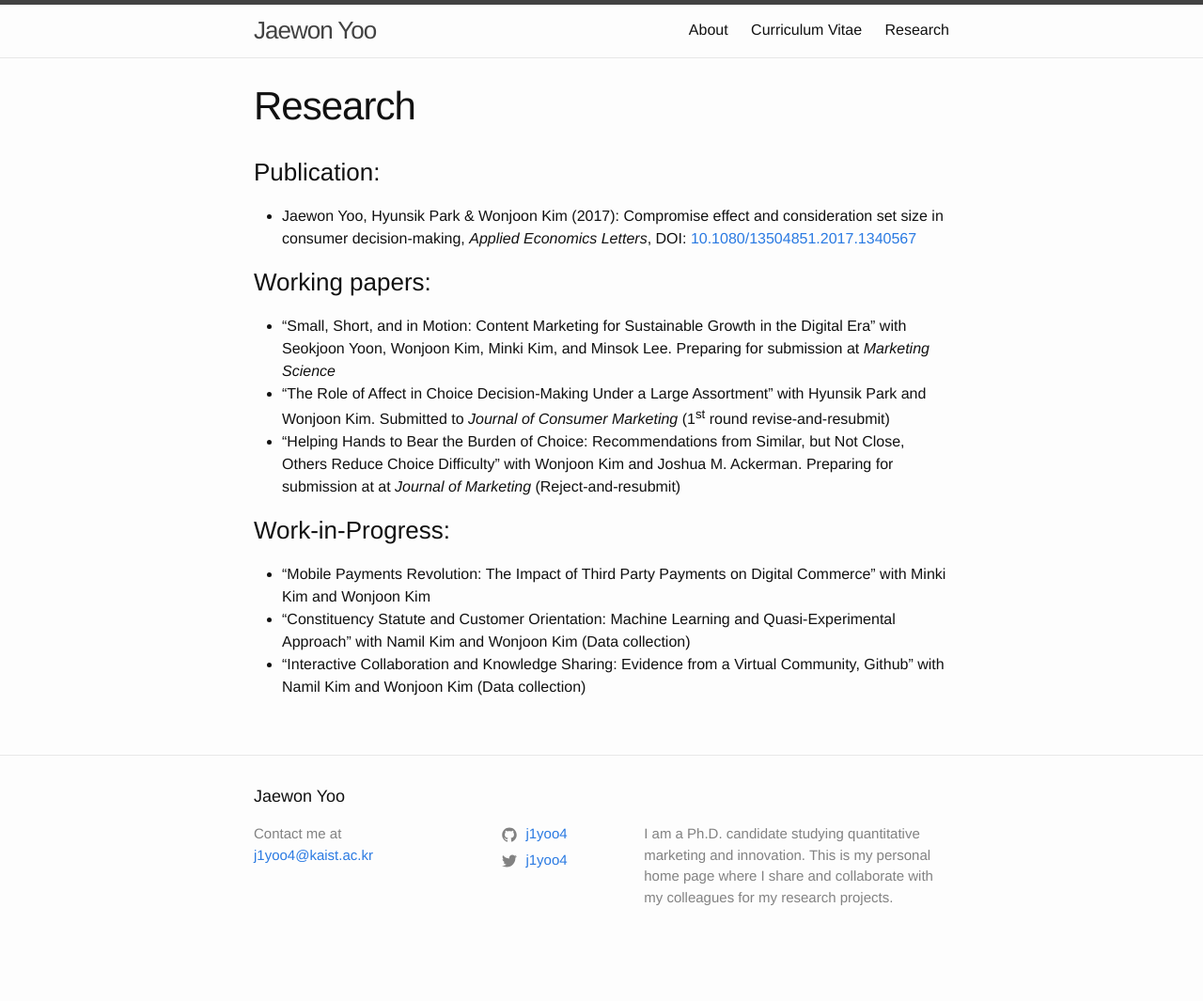
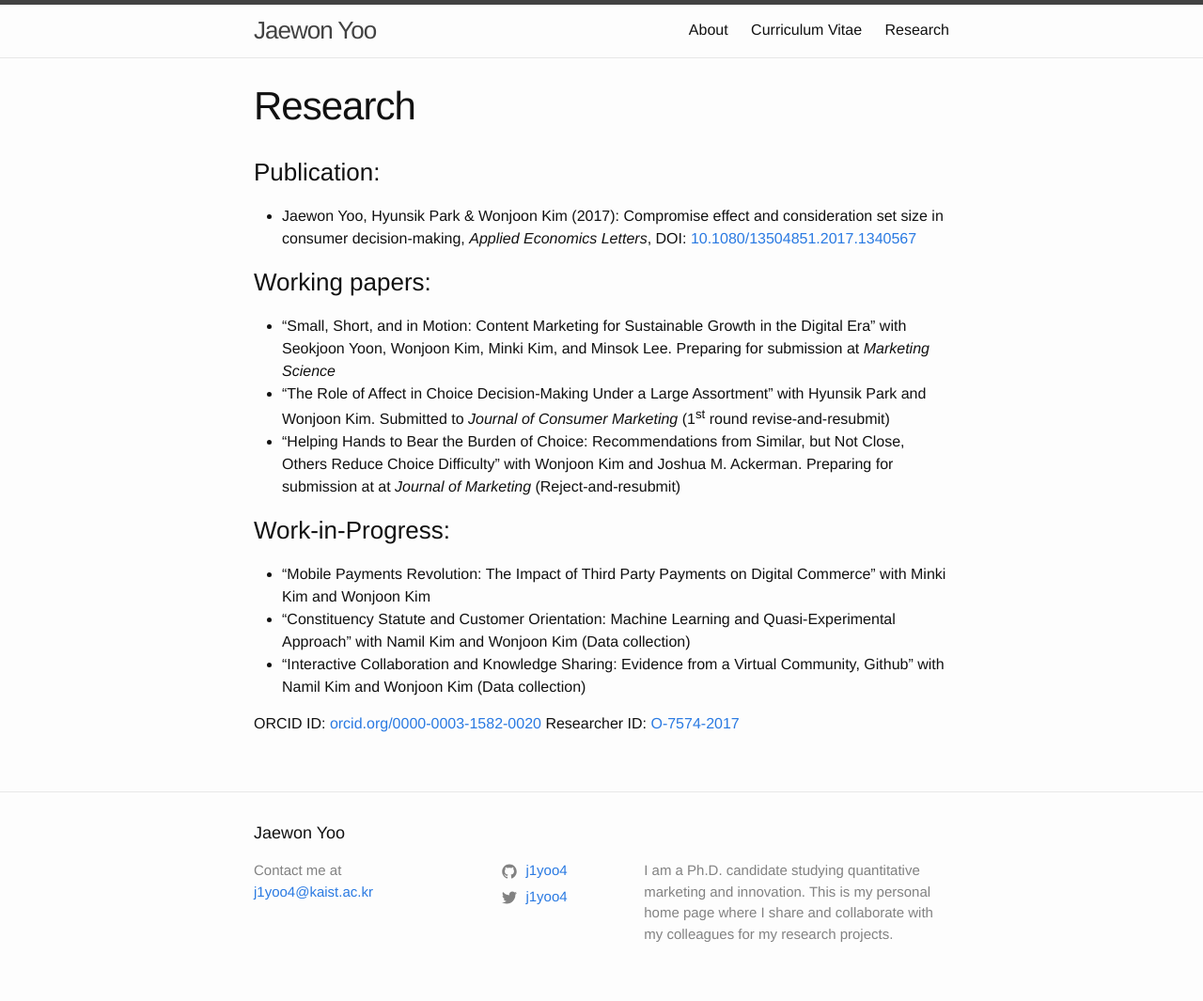
Before and after one commit to j1yoo/j1yoo.github.io, a Jekyll site: the page built from research.markdown, in a window 1280 px wide. Shown: the whole page at 94% size. Built offline with Jekyll 4.4.1, drawn with Linux system fonts in a browser that asks for light colours; before the commit the page ends 1026 px from its top, so only the background shows below that.

Commit message:
Update research.markdown

```diff
--- a/research.markdown
+++ b/research.markdown
@@ -16,3 +16,6 @@ permalink: /research/
 * "Mobile Payments Revolution: The Impact of Third Party Payments on Digital Commerce" with Minki Kim and Wonjoon Kim
 * "Constituency Statute and Customer Orientation: Machine Learning and Quasi-Experimental Approach" with Namil Kim and Wonjoon Kim (Data collection)
 * "Interactive Collaboration and Knowledge Sharing: Evidence from a Virtual Community, Github" with Namil Kim and Wonjoon Kim (Data collection)
+
+ORCID ID: [orcid.org/0000-0003-1582-0020](http://orcid.org/0000-0003-1582-0020)
+Researcher ID: [O-7574-2017](http://www.researcherid.com/Workspace.action)
```
